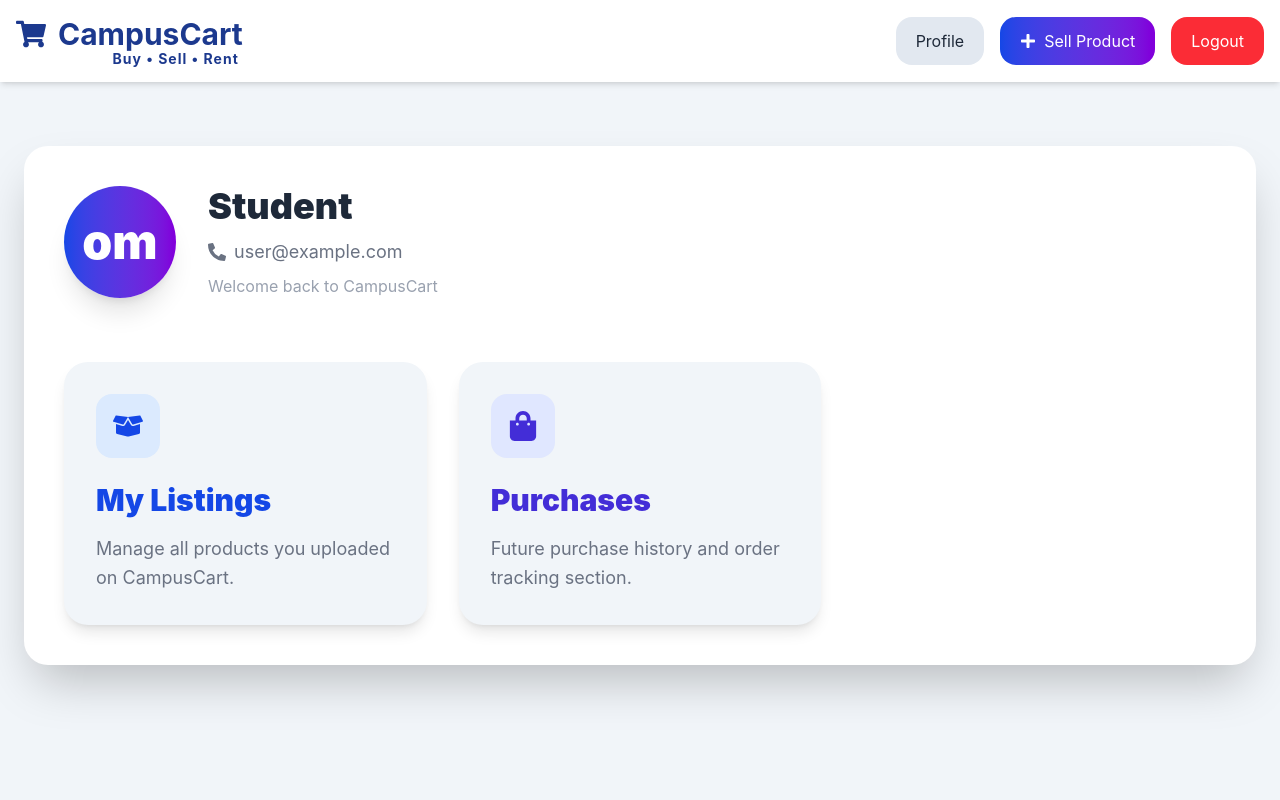
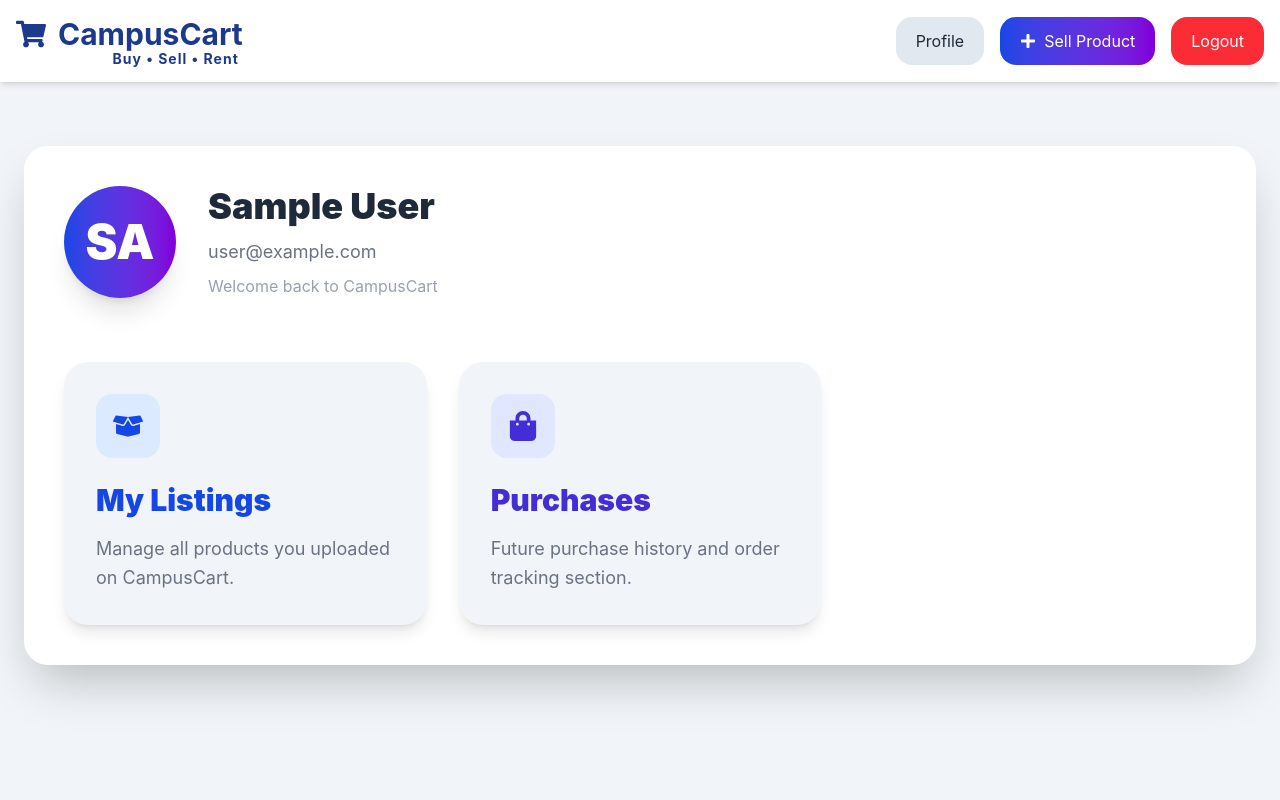
Before and after one commit to Ajinkya306/CampusCart, a React app in the folder Frontend/frontend/: page /profile in a window 1280 px wide. Shown: the top 800 px of the page. Built offline with nearby package versions, Linux system fonts and the light colour scheme; no server answers; sample sign-in values are in the browser's storage; the HTML template or start-up script is replaced by a standard one.

Commit message:
User Name Added

```diff
--- a/Frontend/frontend/src/pages/Profile.jsx
+++ b/Frontend/frontend/src/pages/Profile.jsx
@@ -47,8 +47,14 @@ export default function Profile() {
             <div className="w-28 h-28 rounded-full bg-gradient-to-r from-blue-700 to-purple-700 flex items-center justify-center text-white text-5xl font-black shadow-xl">
 
               {
-                user.email
-                ?.slice(-2)
+                (
+                  user?.name
+                  || user?.displayName
+                  || "CC"
+                )
+
+                .slice(0, 2)
+                .toUpperCase()
               }
 
             </div>
@@ -59,15 +65,20 @@ export default function Profile() {
 
               <h1 className="text-4xl font-black text-gray-800">
 
-                {user?.name || "Student"}
+                {
+                  user?.name
+                  || user?.displayName
+                  || "CampusCart User"
+                }
 
               </h1>
 
-              <p className="text-gray-500 mt-3 text-lg flex items-center gap-2">
+              <p className="text-gray-500 mt-3 text-lg break-all">
 
-                <FaPhoneAlt />
-
-                {user.email}
+                {
+                  user?.email
+                  || "No Email Found"
+                }
 
               </p>
 
```
